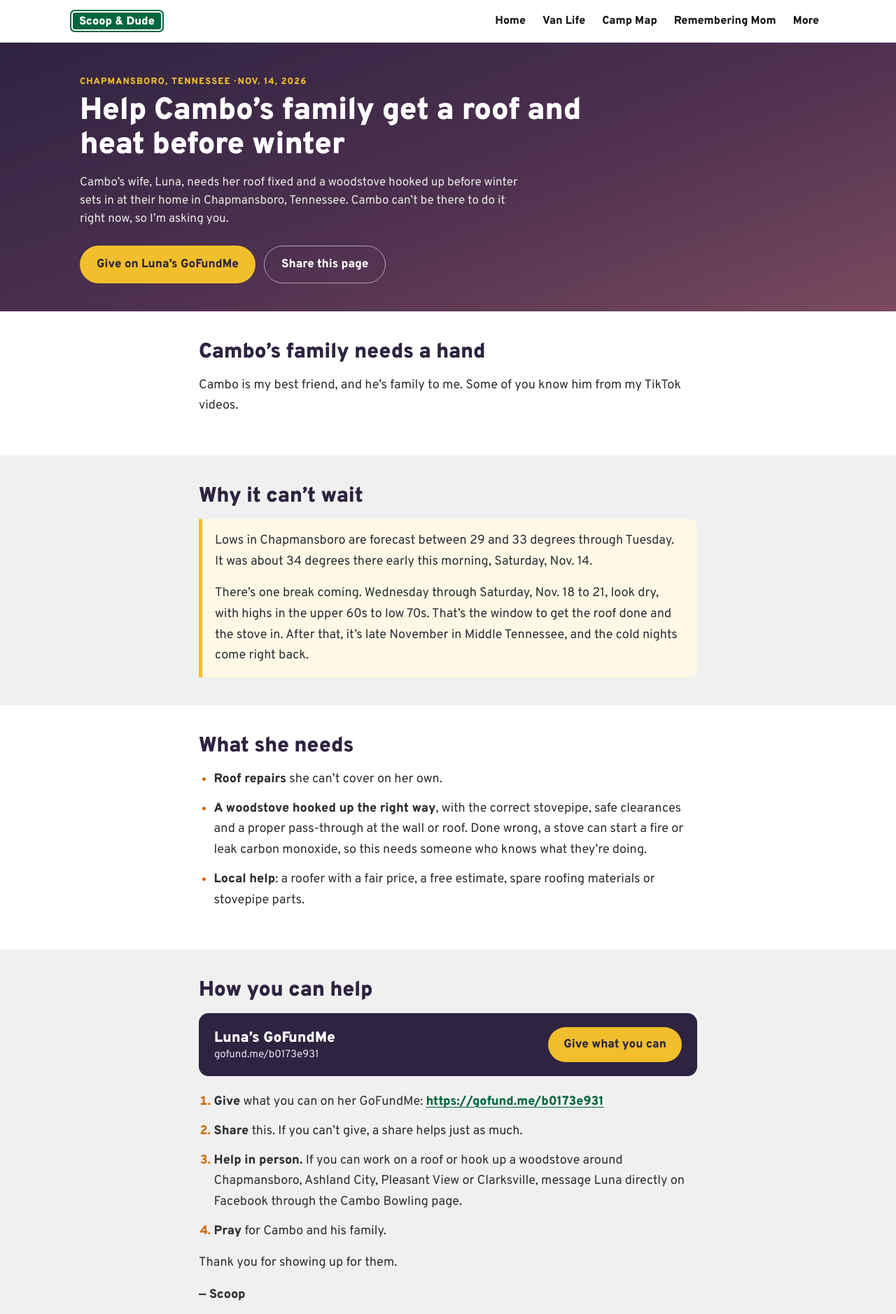
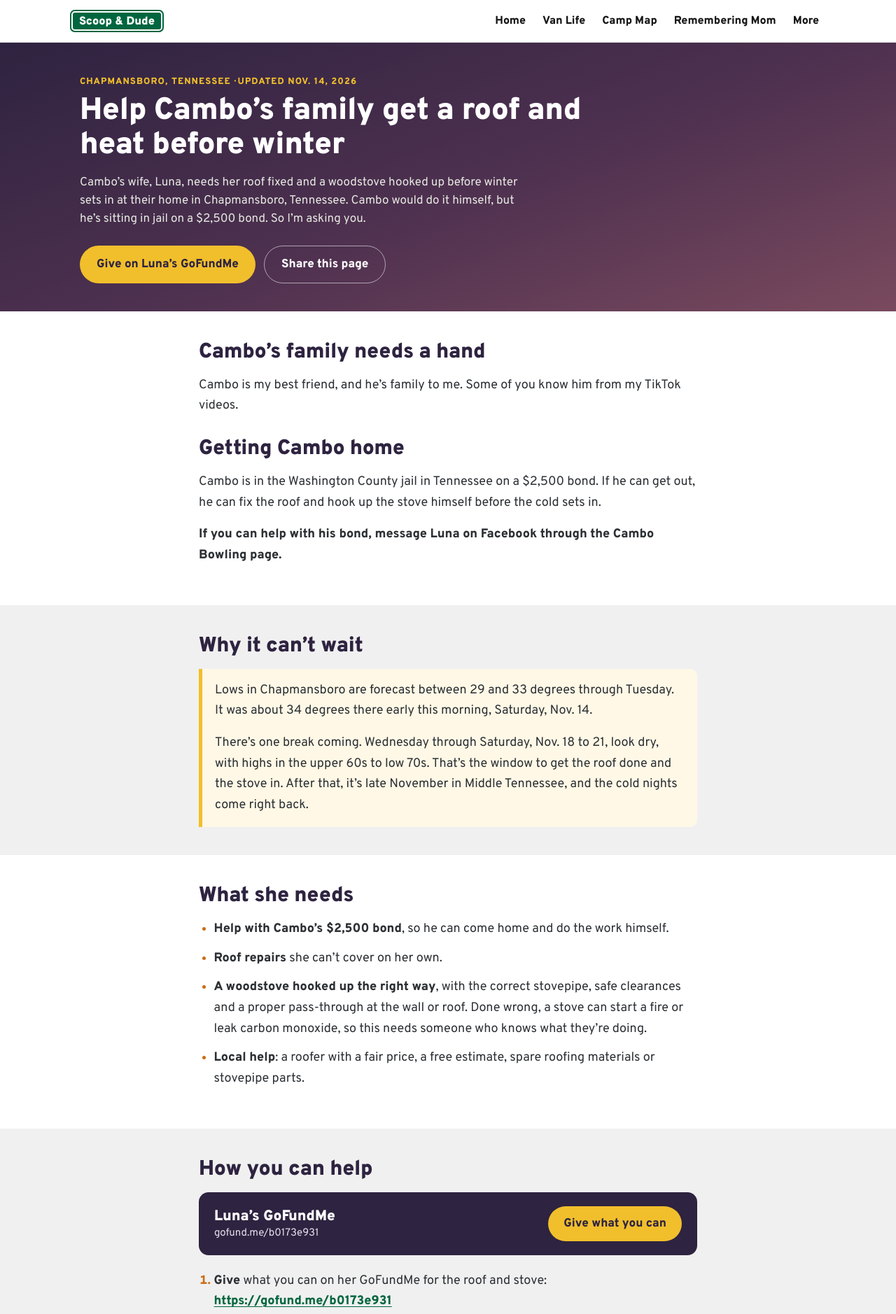
Before and after one commit to ScoopAndDude/kindling, a website: page public/Cambo/index.html in a window 1280 px wide. Shown: the top 1878 px of the page at 70% size. Drawn offline with Linux system fonts and the light colour scheme.

Commit message:
Cambo page: add his $2,500 bond and a way to help with it
Scoop asked (Nov. 14, 2026) to add that Cambo is in the Washington County
jail in Tennessee on a $2,500 bond; if he gets out he can fix the roof and
hook up the stove himself. Bond help goes through Luna on Facebook; the
GoFundMe line stays about the roof and stove. Adds update graphics for
the Instagram and TikTok posts.

Co-Authored-By: Claude Opus 5.5 <noreply@anthropic.com>
Claude-Session: https://claude.ai/code/session_011VpLGEAh81SPuujRX6bUHm

```diff
--- a/public/Cambo/index.html
+++ b/public/Cambo/index.html
@@ -80,9 +80,9 @@
 <main id="main">
 <header class="hero lu-hero">
   <div class="wrap">
-    <div class="hero-eyebrow">Chapmansboro, Tennessee &middot; Nov. 14, 2026</div>
+    <div class="hero-eyebrow">Chapmansboro, Tennessee &middot; Updated Nov. 14, 2026</div>
     <h1>Help Cambo&rsquo;s family get a roof and heat before winter</h1>
-    <p class="lede">Cambo&rsquo;s wife, Luna, needs her roof fixed and a woodstove hooked up before winter sets in at their home in Chapmansboro, Tennessee. Cambo can&rsquo;t be there to do it right now, so I&rsquo;m asking you.</p>
+    <p class="lede">Cambo&rsquo;s wife, Luna, needs her roof fixed and a woodstove hooked up before winter sets in at their home in Chapmansboro, Tennessee. Cambo would do it himself, but he&rsquo;s sitting in jail on a $2,500 bond. So I&rsquo;m asking you.</p>
     <div class="hero-actions">
       <a class="btn btn-amber" href="https://gofund.me/b0173e931" target="_blank" rel="noopener">Give on Luna&rsquo;s GoFundMe</a>
       <a class="btn btn-outline" href="#share">Share this page</a>
@@ -95,6 +95,9 @@
   <div class="wrap">
     <h2>Cambo&rsquo;s family needs a hand</h2>
     <p>Cambo is my best friend, and he&rsquo;s family to me. Some of you know him from my TikTok videos.</p>
+    <h2 style="margin-top:28px">Getting Cambo home</h2>
+    <p>Cambo is in the Washington County jail in Tennessee on a $2,500 bond. If he can get out, he can fix the roof and hook up the stove himself before the cold sets in.</p>
+    <p><strong>If you can help with his bond, message Luna on Facebook through the Cambo Bowling page.</strong></p>
   </div>
 </section>
 
@@ -112,6 +115,7 @@
   <div class="wrap">
     <h2>What she needs</h2>
     <ul>
+      <li><strong>Help with Cambo&rsquo;s $2,500 bond</strong>, so he can come home and do the work himself.</li>
       <li><strong>Roof repairs</strong> she can&rsquo;t cover on her own.</li>
       <li><strong>A woodstove hooked up the right way</strong>, with the correct stovepipe, safe clearances and a proper pass-through at the wall or roof. Done wrong, a stove can start a fire or leak carbon monoxide, so this needs someone who knows what they&rsquo;re doing.</li>
       <li><strong>Local help</strong>: a roofer with a fair price, a free estimate, spare roofing materials or stovepipe parts.</li>
@@ -127,7 +131,8 @@
       <a class="btn btn-amber" href="https://gofund.me/b0173e931" target="_blank" rel="noopener">Give what you can</a>
     </div>
     <ol>
-      <li><strong>Give</strong> what you can on her GoFundMe: <a href="https://gofund.me/b0173e931" target="_blank" rel="noopener">https://gofund.me/b0173e931</a></li>
+      <li><strong>Give</strong> what you can on her GoFundMe for the roof and stove: <a href="https://gofund.me/b0173e931" target="_blank" rel="noopener">https://gofund.me/b0173e931</a></li>
+      <li><strong>Help with the bond.</strong> Message Luna on Facebook through the Cambo Bowling page.</li>
       <li><strong>Share</strong> this. If you can&rsquo;t give, a share helps just as much.</li>
       <li><strong>Help in person.</strong> If you can work on a roof or hook up a woodstove around Chapmansboro, Ashland City, Pleasant View or Clarksville, message Luna directly on Facebook through the Cambo Bowling page.</li>
       <li><strong>Pray</strong> for Cambo and his family.</li>
```
Also changed, not shown: public/Cambo/update-portrait.jpg (added), public/Cambo/update-tall.jpg (added).
